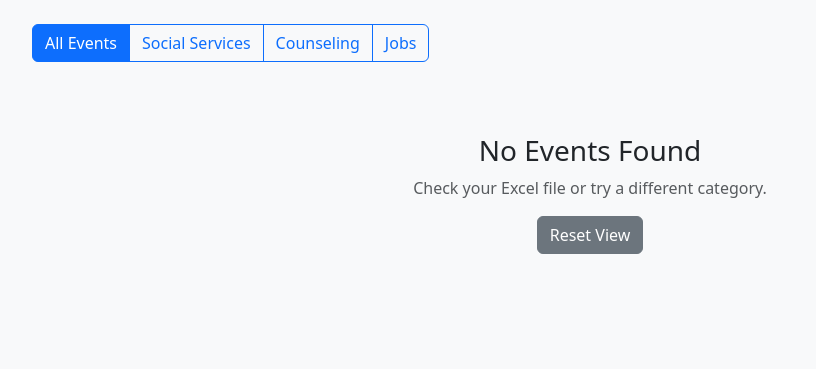
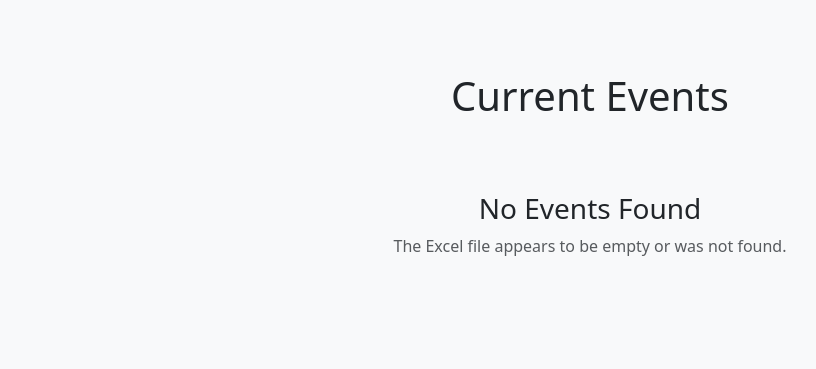
Before and after one commit to JefferyRPerez/student_support_services, a Flask app: page / in a window 1280 px wide. Shown: the part 50-419 px from the top of the page, without its empty margins (50-866 px from the left). Run offline with Flask 3, Linux system fonts and the light colour scheme.

Commit message:
More final fixes, removed categories, as it caused bugs

```diff
--- a/api/index.py
+++ b/api/index.py
@@ -20,14 +20,8 @@ def getEvents():
 
 @app.route('/')
 def index():
+    # 1. Get all rows from Excel
     all_events = getEvents()
-    selected_category = request.args.get('cat')
 
-    # If NO category is picked, show everything
-    if not selected_category:
-        filtered = all_events
-    else:
-        # If a category IS picked, filter the list
-        filtered = [e for e in all_events if str(e.get('Status', '')).lower() == selected_category.lower()]
-
-    return render_template('index.html', events=filtered, active_cat=selected_category)
+    # 2. We send the whole list to the HTML, no filtering
+    return render_template('index.html', events=all_events)
--- a/api/templates/index.html
+++ b/api/templates/index.html
@@ -20,17 +20,8 @@
     </div>
 </nav>
 
-<div class="container">
-    <div class="row mb-4">
-        <div class="col-12">
-            <div class="btn-group" role="group">
-                <a href="/" class="btn btn-outline-primary {% if not active_cat %}active{% endif %}">All Events</a>
-                <a href="/?cat=social services" class="btn btn-outline-primary {% if active_cat == 'social services' %}active{% endif %}">Social Services</a>
-                <a href="/?cat=counseling" class="btn btn-outline-primary {% if active_cat == 'counseling' %}active{% endif %}">Counseling</a>
-                <a href="/?cat=job" class="btn btn-outline-primary {% if active_cat == 'job' %}active{% endif %}">Jobs</a>
-            </div>
-        </div>
-    </div>
+<div class="container py-5">
+    <h1 class="mb-4 text-center">Current Events</h1>
 
     <div class="row">
         {% if events %}
@@ -38,9 +29,7 @@
             <div class="col-md-6 col-lg-4 mb-4">
                 <div class="card shadow-sm h-100">
                     <div class="card-header bg-white border-0 pt-3">
-                        <span class="badge bg-info text-dark mb-2">{{ event['Status'] }}</span>
-                        <br>
-                        <small class="text-muted">Updated: {{ event['last updated'] }}</small>
+                        <small class="text-muted">Updated: {{ event['Last Updated'] }}</small>
                     </div>
                     <div class="card-body">
                         <h5 class="card-title text-primary">{{ event['Event Name'] }}</h5>
@@ -67,8 +56,7 @@
         {% else %}
             <div class="col-12 text-center py-5">
                 <h3>No Events Found</h3>
-                <p class="text-muted">Check your Excel file or try a different category.</p>
-                <a href="/" class="btn btn-secondary">Reset View</a>
+                <p class="text-muted">The Excel file appears to be empty or was not found.</p>
             </div>
         {% endif %}
     </div>
```
